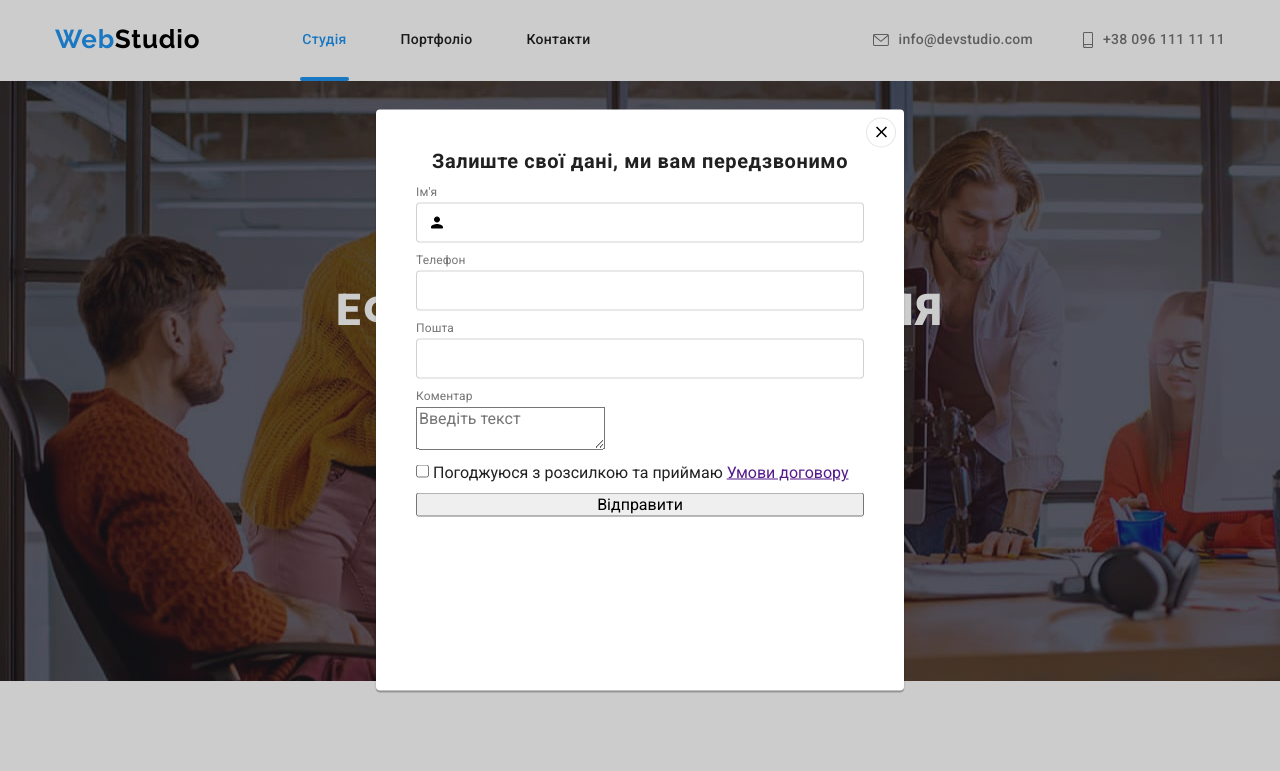
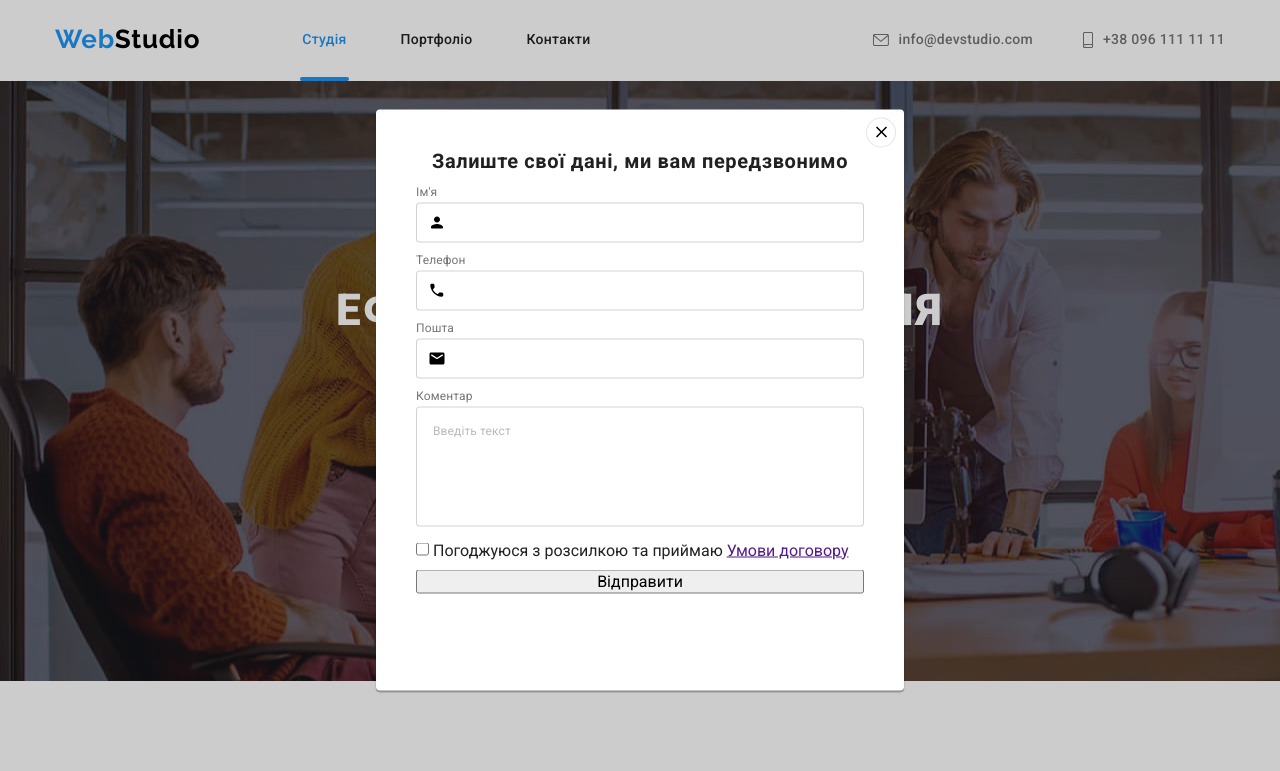
Before and after one commit to AndreyLisTarasov/goit-markup-hw-06, a plain HTML site: page index.html in a window 1280 px wide. Shown: the top 771 px of the page. Drawn offline with nearby package versions, Linux system fonts and the light colour scheme.

Commit message:
Summary(required)

```diff
--- a/css/styles.css
+++ b/css/styles.css
@@ -733,6 +733,7 @@ img {
     margin-bottom: 4px;
 }
 .modal-form-wrapper{
+    display: block;
     position: relative;
 }
 .modal-form-input{
@@ -741,10 +742,39 @@ img {
     border: 1px solid rgba(33, 33, 33, 0.2);
     border-radius: 4px;
     padding-left: 42px;
+    transition: border-color 250ms cubic-bezier(0.4, 0, 0.2, 1);
+}
+.modal-form-input:focus{
+    outline: none;
+    border-color: var(--main-link-color);
 }
 .modal-form-field-icon{
     position: absolute;
     top: 50%;
     left: 12px;
     transform: translateY(-50%);
+    transition: fill 250ms cubic-bezier(0.4, 0, 0.2, 1);
 }
+.modal-form-input:focus + .modal-form-field-icon{
+    fill: var(--main-link-color);
+}
+.modal-form-message{
+    width: 100%;
+    height: 120px;
+    border: 1px solid rgba(33, 33, 33, 0.2);
+    border-radius: 4px;
+    padding: 16px;
+    resize: none;
+    transition: border-color 250ms cubic-bezier(0.4, 0, 0.2, 1) ;
+}
+.modal-form-message:focus{
+    outline: none;
+    border-color: var(--main-link-color);
+}
+.modal-form-message::placeholder{
+    font-weight: 400;
+    font-size: 12px;
+    line-height: 1.17;
+    letter-spacing: 0.01em;
+    color: rgba(117, 117, 117, 0.5);
+}
--- a/index.html
+++ b/index.html
@@ -411,24 +411,34 @@
             <form class="modal-form">
                 <label class="modal-form-field">
                     <span class="modal-form-field-desc">Ім'я</span>
-                    <div class="modal-form-wrapper">
+                    <span class="modal-form-wrapper">
                         <input type="text" name="user_name" class="modal-form-input" required pattern="[a-zA-Zа-яА-ЯіІїЇ]+">
                         <svg class="modal-form-field-icon" width="18" height="18">
                             <use href="./images/icons.svg#person-black"></use>
                         </svg>
-                    </div>
+                    </span>
                 </label>
                 <label class="modal-form-field">
                     <span class="modal-form-field-desc">Телефон</span>
-                    <input type="tel" name="user_phone" class="modal-form-input" required pattern="[0-9]{3}-[0-9]{3}-[0-9]{2}-[0-9]{2}" title="xxx-xxx-xx-xx">
+                    <span class="modal-form-wrapper">
+                        <input type="tel" name="user_phone" class="modal-form-input" required pattern="[0-9]{3}-[0-9]{3}-[0-9]{2}-[0-9]{2}" title="xxx-xxx-xx-xx">
+                        <svg class="modal-form-field-icon" width="18" height="18">
+                            <use href="./images/icons.svg#phone-black"></use>
+                        </svg>
+                    <span>
                 </label>
                 <label class="modal-form-field">
                     <span class="modal-form-field-desc">Пошта</span>
-                    <input type="mail" name="user_mail" class="modal-form-input" required>
+                    <span class="modal-form-wrapper">
+                        <input type="mail" name="user_message" class="modal-form-input" required>
+                        <svg class="modal-form-field-icon" width="18" height="18">
+                            <use href="./images/icons.svg#email-black"></use>
+                        </svg>
+                    </span>
                 </label>
                 <label class="modal-form-field">
                     <span class="modal-form-field-desc">Коментар</span>
-                    <textarea name="user_message" placeholder="Введіть текст"></textarea>
+                    <textarea name="user_message" class="modal-form-message" placeholder="Введіть текст"></textarea>
                 </label>
                 <label class="modal-form-field">
                     <input type="checkbox" name="user_policy" class="modal-form-check" required>
```
